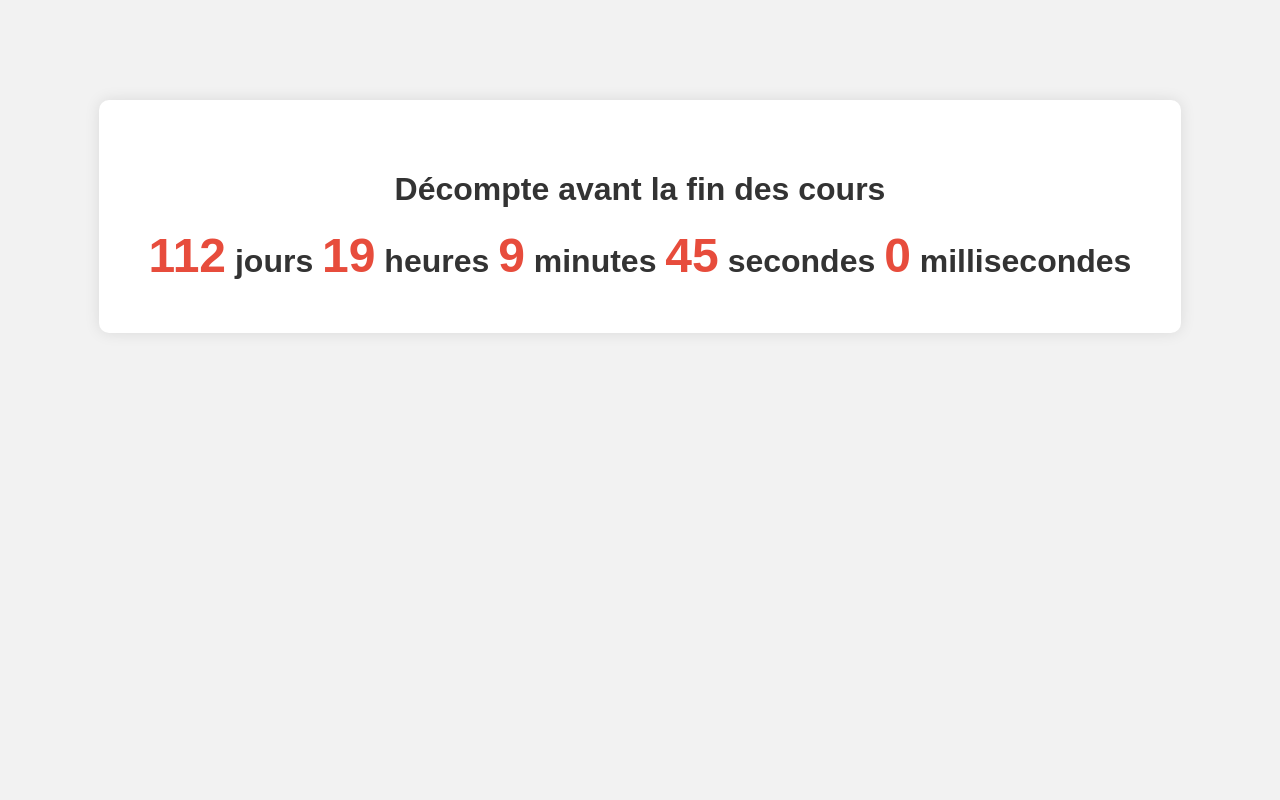
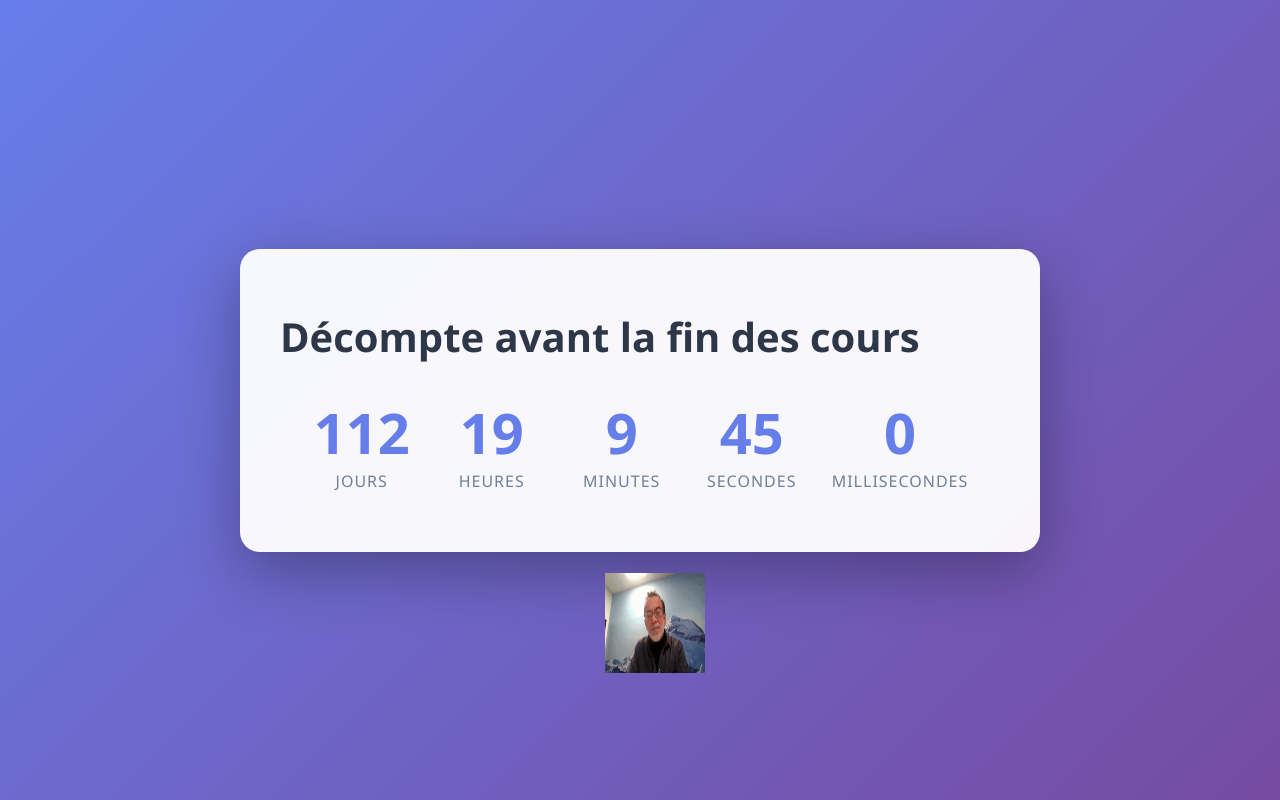
Before and after one commit to DraGonKill25/Impel_down, a plain HTML site: page index.html in a window 1280 px wide. Drawn offline with Linux system fonts and the light colour scheme.

Commit message:
big big fixes

```diff
--- a/index.html
+++ b/index.html
@@ -5,16 +5,35 @@
     <meta name="viewport" content="width=device-width, initial-scale=1.0">
     <title>Décompte avant la fin des cours</title>
     <link rel="stylesheet" href="style.css">
+    <link rel="icon" href="ico.ico" type="image/x-icon">
 </head>
 <body>
+
+    <img id="floating-gif" src="js.gif" alt="floating">
+
     <div id="countdown">
         <h1>Décompte avant la fin des cours</h1>
         <div id="time">
-            <span id="days"></span> jours
-            <span id="hours"></span> heures
-            <span id="minutes"></span> minutes
-            <span id="seconds"></span> secondes
-            <span id="milliseconds"></span> millisecondes
+            <div class="time-unit">
+                <span class="number" id="days">0</span>
+                <span class="label">jours</span>
+            </div>
+            <div class="time-unit">
+                <span class="number" id="hours">0</span>
+                <span class="label">heures</span>
+            </div>
+            <div class="time-unit">
+                <span class="number" id="minutes">0</span>
+                <span class="label">minutes</span>
+            </div>
+            <div class="time-unit">
+                <span class="number" id="seconds">0</span>
+                <span class="label">secondes</span>
+            </div>
+            <div class="time-unit">
+                <span class="number" id="milliseconds">0</span>
+                <span class="label">millisecondes</span>
+            </div>
         </div>
     </div>
 
--- a/script.js
+++ b/script.js
@@ -1,33 +1,54 @@
-// Définir la date et l'heure de fin des cours (exemple: 30 juin 2024, 16h00)
-const endDate = new Date("2026-03-04T15:40:00").getTime();
+const endDate = new Date("2026-03-04T15:40:00").getTime()
 
-// Mettre à jour le décompte toutes les millisecondes
-const updateCountdown = setInterval(function() {
+const updateCountdown = setInterval(() => {
+  const now = new Date().getTime()
+  const distance = endDate - now
 
-    // Obtenir la date et l'heure actuelle
-    const now = new Date().getTime();
+  const days = Math.floor(distance / (1000 * 60 * 60 * 24))
+  const hours = Math.floor((distance % (1000 * 60 * 60 * 24)) / (1000 * 60 * 60))
+  const minutes = Math.floor((distance % (1000 * 60 * 60)) / (1000 * 60))
+  const seconds = Math.floor((distance % (1000 * 60)) / 1000)
+  const milliseconds = distance % 1000
 
-    // Calculer la différence entre la date de fin et la date actuelle
-    const distance = endDate - now;
+  document.getElementById("days").textContent = days
+  document.getElementById("hours").textContent = hours
+  document.getElementById("minutes").textContent = minutes
+  document.getElementById("seconds").textContent = seconds
+  document.getElementById("milliseconds").textContent = milliseconds
 
-    // Calculer les jours, heures, minutes, secondes et millisecondes restants
-    const days = Math.floor(distance / (1000 * 60 * 60 * 24));
-    const hours = Math.floor((distance % (1000 * 60 * 60 * 24)) / (1000 * 60 * 60));
-    const minutes = Math.floor((distance % (1000 * 60 * 60)) / (1000 * 60));
-    const seconds = Math.floor((distance % (1000 * 60)) / 1000);
-    const milliseconds = distance % 1000;
+  if (distance < 0) {
+    clearInterval(updateCountdown)
+    document.getElementById("countdown").innerHTML = "<h1>Les cours sont terminés !</h1>"
+  }
+}, 1)
 
-    // Afficher les résultats dans les éléments correspondants
-    document.getElementById("days").textContent = days;
-    document.getElementById("hours").textContent = hours;
-    document.getElementById("minutes").textContent = minutes;
-    document.getElementById("seconds").textContent = seconds;
-    document.getElementById("milliseconds").textContent = milliseconds;
+const gif = document.getElementById("floating-gif")
+const countdown = document.getElementById("countdown")
 
-    // Si le décompte est terminé, afficher un message
-    if (distance < 0) {
-        clearInterval(updateCountdown);
-        document.getElementById("countdown").innerHTML = "<h1>Les cours sont terminés !</h1>";
-    }
+function moveGif() {
+  const maxX = window.innerWidth - 100
+  const maxY = window.innerHeight - 100
 
-}, 1); // Mettre à jour toutes les millisecondes
+  const countdownRect = countdown.getBoundingClientRect()
+
+  let newX, newY
+  let attempts = 0
+
+  do {
+    newX = Math.random() * maxX
+    newY = Math.random() * maxY
+    attempts++
+  } while (
+    attempts < 50 &&
+    newX + 100 > countdownRect.left &&
+    newX < countdownRect.right &&
+    newY + 100 > countdownRect.top &&
+    newY < countdownRect.bottom
+  )
+
+  gif.style.left = newX + "px"
+  gif.style.top = newY + "px"
+}
+
+moveGif()
+setInterval(moveGif, 3000)
--- a/style.css
+++ b/style.css
@@ -1,32 +1,89 @@
+* {
+  margin: 0;
+  padding: 0;
+  box-sizing: border-box;
+}
+
 body {
-    font-family: Arial, sans-serif;
-    text-align: center;
-    background-color: #f2f2f2;
-    color: #333;
-    margin: 0;
-    padding: 0;
+  font-family: "Segoe UI", Tahoma, Geneva, Verdana, sans-serif;
+  min-height: 100vh;
+  display: flex;
+  align-items: center;
+  justify-content: center;
+  background: linear-gradient(135deg, #667eea 0%, #764ba2 100%);
+  padding: 20px;
+  overflow: hidden;
 }
 
 #countdown {
-    padding: 50px;
-    background-color: #fff;
-    border-radius: 10px;
-    box-shadow: 0 0 15px rgba(0, 0, 0, 0.1);
-    margin-top: 100px;
-    display: inline-block;
+  background: rgba(255, 255, 255, 0.95);
+  border-radius: 20px;
+  padding: 60px 40px;
+  box-shadow: 0 20px 60px rgba(0, 0, 0, 0.3);
+  max-width: 800px;
+  width: 100%;
 }
 
 h1 {
-    font-size: 2em;
-    margin-bottom: 20px;
+  font-size: 2.5em;
+  margin-bottom: 40px;
+  color: #2d3748;
+  font-weight: 600;
 }
 
 #time {
-    font-size: 2em;
-    font-weight: bold;
+  display: flex;
+  justify-content: center;
+  gap: 30px;
+  flex-wrap: wrap;
 }
 
-span {
-    font-size: 1.5em;
-    color: #e74c3c;
+.time-unit {
+  display: flex;
+  flex-direction: column;
+  align-items: center;
+  min-width: 100px;
 }
+
+.number {
+  font-size: 3.5em;
+  font-weight: 700;
+  color: #667eea;
+  line-height: 1;
+  margin-bottom: 10px;
+}
+
+.label {
+  font-size: 1em;
+  color: #718096;
+  text-transform: uppercase;
+  letter-spacing: 1px;
+  font-weight: 500;
+}
+
+@media (max-width: 600px) {
+  h1 {
+    font-size: 1.8em;
+  }
+
+  .number {
+    font-size: 2.5em;
+  }
+
+  .time-unit {
+    min-width: 80px;
+  }
+
+  #countdown {
+    padding: 40px 20px;
+  }
+}
+
+#floating-gif {
+  position: fixed;
+  width: 100px;
+  height: 100px;
+  pointer-events: none;
+  z-index: 1000;
+  transition: left 3s linear, top 3s linear;
+}
```
Also changed, not shown: ico.ico (added), js.gif (added).
